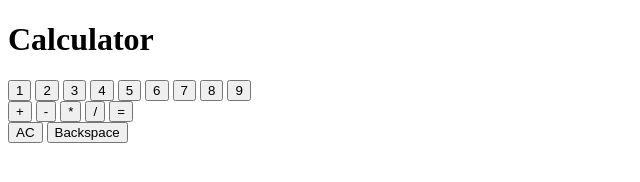
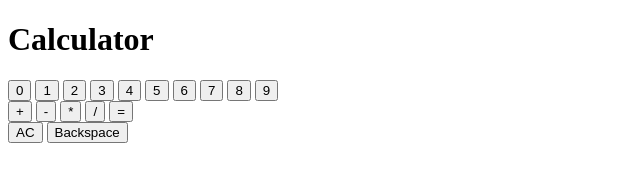
Before and after one commit to lejdenlazaro/odin-calculator, a plain HTML site: page index.html in a window 1280 px wide. Shown: the full height of the page, 0-640 px from the left. Drawn offline with Linux system fonts and the light colour scheme.

Commit message:
Add button for zero

```diff
--- a/index.html
+++ b/index.html
@@ -17,6 +17,7 @@
             <div class="current"></div>
         </div>
         <div class="number">
+            <input type="button" value="0">
             <input type="button" value="1">
             <input type="button" value="2">
             <input type="button" value="3">
```
